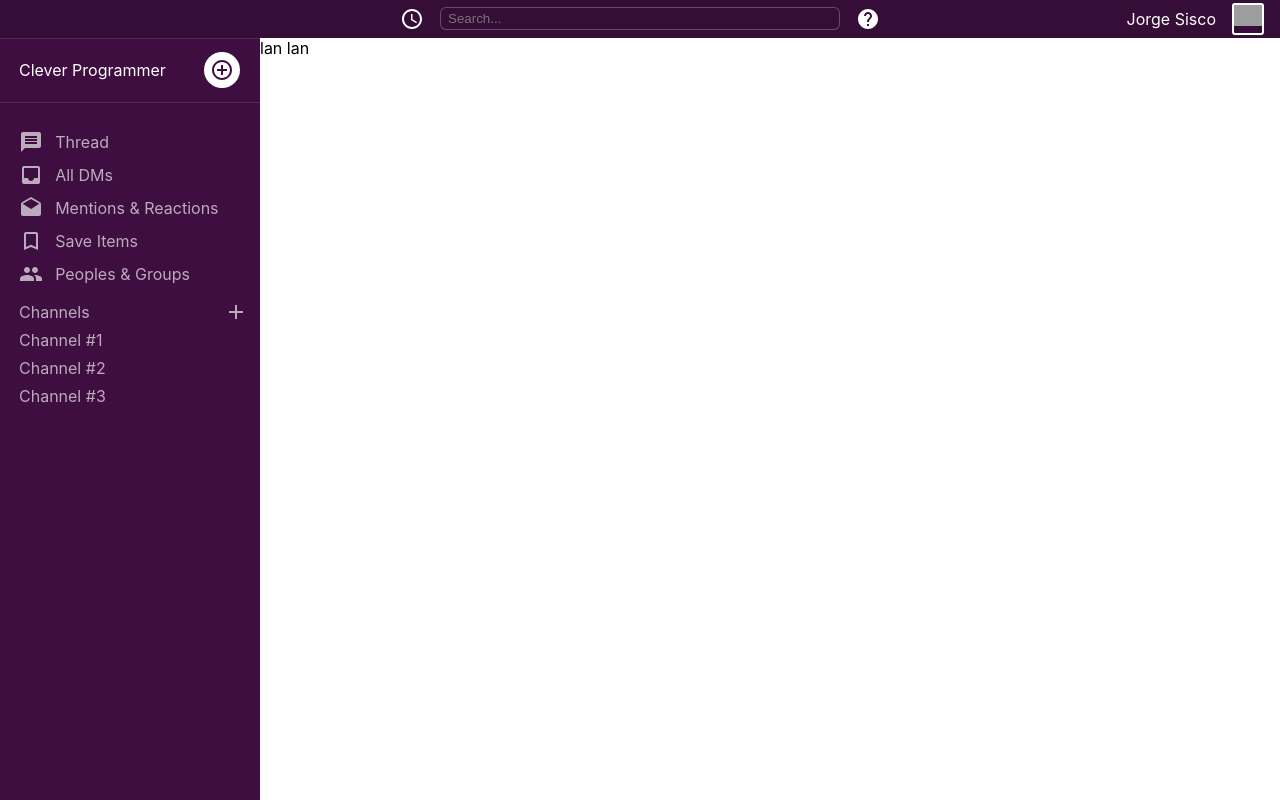
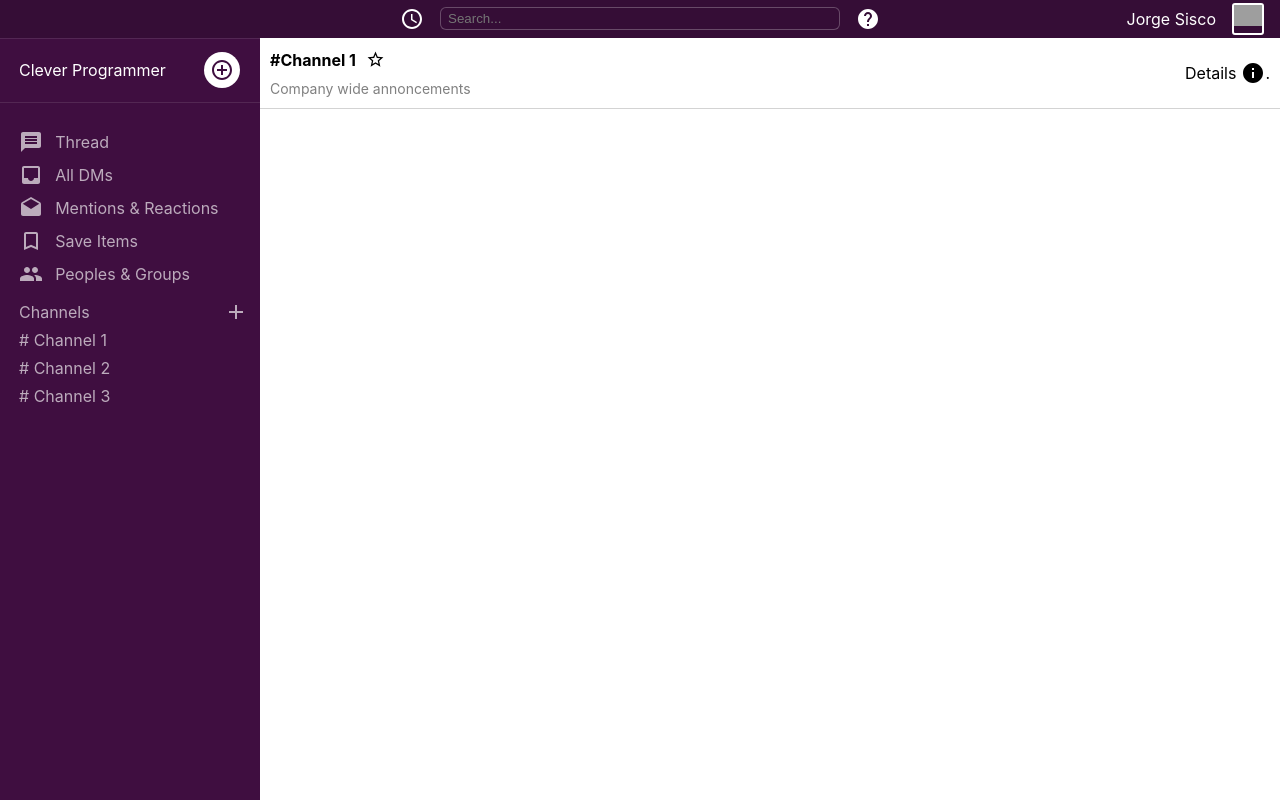
Before and after one commit to jorgesisco/slack-react, a React (Create React App) app: page /room in a window 1280 px wide. Built offline with nearby package versions, Linux system fonts and the light colour scheme; grey boxes are pictures that could not be loaded.

Commit message:
>Added chat header

```diff
--- a/src/components/Chat.js
+++ b/src/components/Chat.js
@@ -1,7 +1,63 @@
+import styled from 'styled-components';
 import React from 'react';
+import StarBorderIcon from '@material-ui/icons/StarBorder';
+import InfoIcon from '@material-ui/icons/Info';
 
 function Chat() {
-  return <div>lan lan</div>;
+  return (
+    <ChatHeader>
+      <ChatInfo>
+        <ChatTitle>
+          <p>#Channel 1</p>
+          <StarBorderIcon className='icon' />
+        </ChatTitle>
+        <ChatDeails>Company wide annoncements</ChatDeails>
+      </ChatInfo>
+      <Details>
+        <p>Details</p>
+        <InfoIcon className='icon2' />.
+      </Details>
+    </ChatHeader>
+  );
 }
 
 export default Chat;
+
+const ChatHeader = styled.div`
+  padding: 10px 10px;
+  border-bottom: 1px solid #ffffff;
+  display: flex;
+  justify-content: space-between;
+  align-items: center;
+  height: 50px;
+  border-bottom: 1px solid #d3d3d3;
+`;
+
+const ChatInfo = styled.div``;
+
+const ChatTitle = styled.div`
+  display: flex;
+  align-items: center;
+  font-weight: bold;
+
+  .icon {
+    padding-left: 10px;
+    width: 19px;
+    height: 19px;
+  }
+`;
+
+const ChatDeails = styled.div`
+  color: gray;
+  margin-top: 10px;
+  font-size: 14px;
+`;
+
+const Details = styled.div`
+  display: flex;
+  justify-content: space-between;
+  align-items: center;
+  .icon2 {
+    padding-left: 5px;
+  }
+`;
--- a/src/components/Login.js
+++ b/src/components/Login.js
@@ -1,7 +1,7 @@
 import React from 'react';
 
 function Login() {
-  return <div>Log In</div>;
+  return <div></div>;
 }
 
 export default Login;
--- a/src/data/SidebarData.js
+++ b/src/data/SidebarData.js
@@ -37,12 +37,12 @@
 
 export const sidebarChannelItem = [
   {
-    text: 'Channel #1',
+    text: '# Channel 1',
   },
   {
-    text: 'Channel #2',
+    text: '# Channel 2',
   },
   {
-    text: 'Channel #3',
+    text: '# Channel 3',
   },
 ];
```
